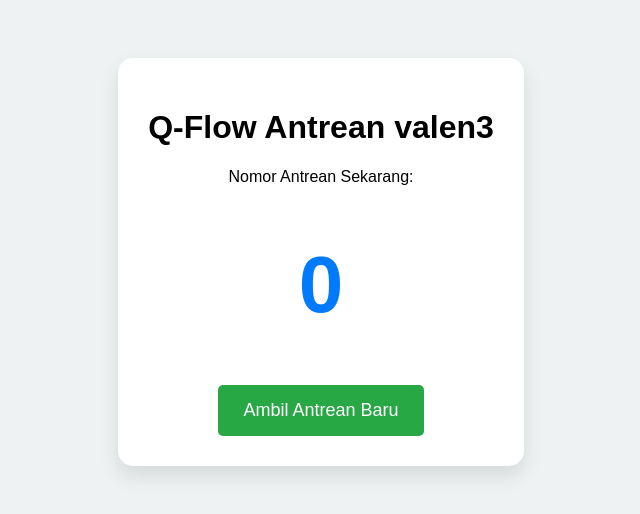
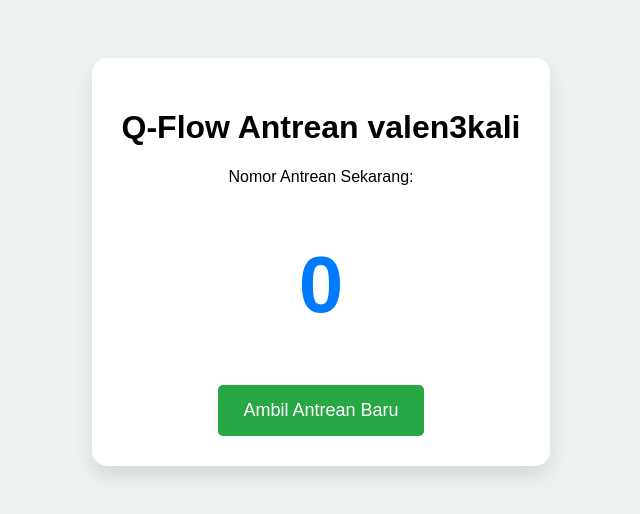
Before and after one commit to dylanRevelin/uas-k8s, a plain HTML site: page frontend/index.html in a window 1280 px wide. Shown: the whole page, without its empty margins (319-959 px from the left). Drawn offline with Linux system fonts and the light colour scheme; no server answers.

Commit message:
update title 7

```diff
--- a/frontend/index.html
+++ b/frontend/index.html
@@ -10,7 +10,7 @@
 </head>
 <body>
     <div class="box">
-        <h1>Q-Flow Antrean valen3</h1>
+        <h1>Q-Flow Antrean valen3kali</h1>
         <p>Nomor Antrean Sekarang:</p>
         <h1 id="num" style="font-size: 80px; color: #007bff;">0</h1>
         <button onclick="ambil()">Ambil Antrean Baru</button>
```
